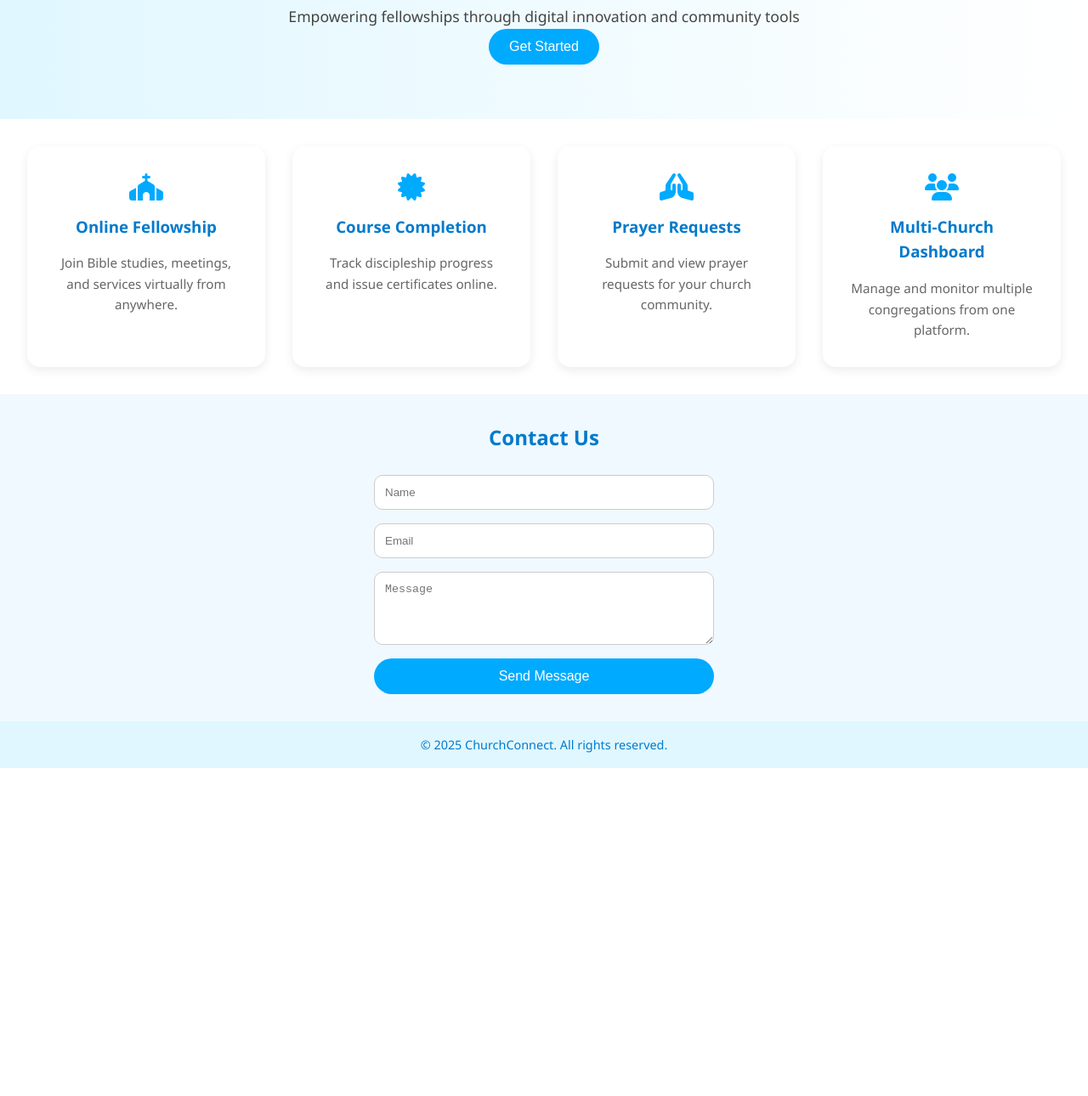
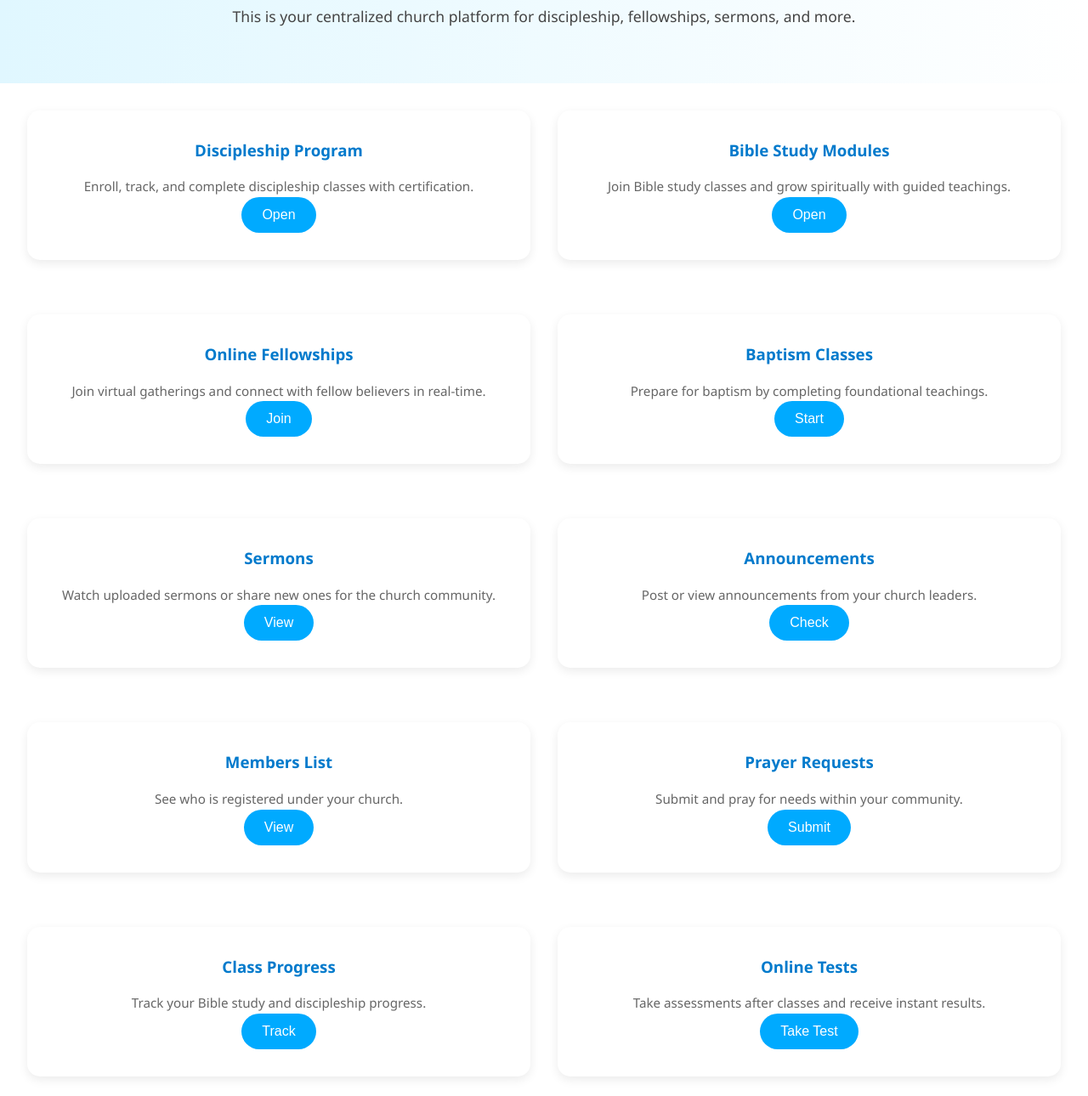
Before and after one commit to Herbie-njagi/church-platform, a plain HTML site: page index.html in a window 1280 px wide. Shown: the part 209-1499 px from the top of the page at 85% size. Before the commit the page ends 1113 px from the top, so only its background shows below. Drawn offline with Linux system fonts and the light colour scheme.

Commit message:
Update index.html

```diff
--- a/index.html
+++ b/index.html
@@ -1,67 +1,107 @@
 <!DOCTYPE html>
 <html lang="en">
-
 <head>
   <meta charset="UTF-8">
   <meta name="viewport" content="width=device-width, initial-scale=1.0">
-  <title>Church Connect</title>
+  <title>ChurchConnect Dashboard</title>
   <link rel="stylesheet" href="style.css">
-  <link rel="stylesheet" href="https://cdnjs.cloudflare.com/ajax/libs/font-awesome/6.4.0/css/all.min.css">
 </head>
-
 <body>
   <nav>
     <div class="logo">ChurchConnect</div>
     <ul>
-      <li><a href="#">Home</a></li>
-      <li><a href="#services">Services</a></li>
-      <li><a href="#contact">Contact</a></li>
+      <li><a href="#home">Home</a></li>
+      <li><a href="#programs">Programs</a></li>
+      <li><a href="#fellowships">Fellowships</a></li>
+      <li><a href="#bible-study">Bible Study</a></li>
+      <li><a href="#sermons">Sermons</a></li>
+      <li><a href="#announcements">Announcements</a></li>
+      <li><a href="#members">Members</a></li>
+      <li><a href="#prayer">Prayer Requests</a></li>
+      <li><a href="#classes">Classes</a></li>
+      <li><a href="#logout" onclick="logout()">Logout</a></li>
     </ul>
   </nav>
 
-  <section class="hero">
-    <h1>Connecting Churches with Technology</h1>
-    <p>Empowering fellowships through digital innovation and community tools</p>
-    <a href="signup.html"><button>Get Started</button></a>
-
+  <section id="home" class="hero">
+    <h1>Welcome to Your Dashboard</h1>
+    <p>This is your centralized church platform for discipleship, fellowships, sermons, and more.</p>
   </section>
 
-  <section class="cards" id="services">
+  <section id="programs" class="cards">
     <div class="card">
-      <i class="fas fa-church"></i>
-      <h3>Online Fellowship</h3>
-      <p>Join Bible studies, meetings, and services virtually from anywhere.</p>
+      <h3>Discipleship Program</h3>
+      <p>Enroll, track, and complete discipleship classes with certification.</p>
+      <a href="discipleship.html"><button>Open</button></a>
     </div>
     <div class="card">
-      <i class="fas fa-certificate"></i>
-      <h3>Course Completion</h3>
-      <p>Track discipleship progress and issue certificates online.</p>
-    </div>
-    <div class="card">
-      <i class="fas fa-praying-hands"></i>
-      <h3>Prayer Requests</h3>
-      <p>Submit and view prayer requests for your church community.</p>
-    </div>
-    <div class="card">
-      <i class="fas fa-users"></i>
-      <h3>Multi-Church Dashboard</h3>
-      <p>Manage and monitor multiple congregations from one platform.</p>
+      <h3>Bible Study Modules</h3>
+      <p>Join Bible study classes and grow spiritually with guided teachings.</p>
+      <a href="bible-study.html"><button>Open</button></a>
     </div>
   </section>
 
-  <section class="contact" id="contact">
-    <h2>Contact Us</h2>
-    <form>
-      <input type="text" placeholder="Name" required>
-      <input type="email" placeholder="Email" required>
-      <textarea rows="4" placeholder="Message"></textarea>
-      <button type="submit">Send Message</button>
-    </form>
+  <section id="fellowships" class="cards">
+    <div class="card">
+      <h3>Online Fellowships</h3>
+      <p>Join virtual gatherings and connect with fellow believers in real-time.</p>
+      <a href="fellowships.html"><button>Join</button></a>
+    </div>
+    <div class="card">
+      <h3>Baptism Classes</h3>
+      <p>Prepare for baptism by completing foundational teachings.</p>
+      <a href="baptism.html"><button>Start</button></a>
+    </div>
+  </section>
+
+  <section id="sermons" class="cards">
+    <div class="card">
+      <h3>Sermons</h3>
+      <p>Watch uploaded sermons or share new ones for the church community.</p>
+      <a href="sermons.html"><button>View</button></a>
+    </div>
+    <div class="card">
+      <h3>Announcements</h3>
+      <p>Post or view announcements from your church leaders.</p>
+      <a href="announcements.html"><button>Check</button></a>
+    </div>
+  </section>
+
+  <section id="members" class="cards">
+    <div class="card">
+      <h3>Members List</h3>
+      <p>See who is registered under your church.</p>
+      <a href="members.html"><button>View</button></a>
+    </div>
+    <div class="card">
+      <h3>Prayer Requests</h3>
+      <p>Submit and pray for needs within your community.</p>
+      <a href="prayer.html"><button>Submit</button></a>
+    </div>
+  </section>
+
+  <section id="classes" class="cards">
+    <div class="card">
+      <h3>Class Progress</h3>
+      <p>Track your Bible study and discipleship progress.</p>
+      <a href="progress.html"><button>Track</button></a>
+    </div>
+    <div class="card">
+      <h3>Online Tests</h3>
+      <p>Take assessments after classes and receive instant results.</p>
+      <a href="tests.html"><button>Take Test</button></a>
+    </div>
   </section>
 
   <footer>
-    &copy; 2025 ChurchConnect. All rights reserved.
+    <p>&copy; 2025 ChurchConnect. Empowering Faith Through Technology.</p>
   </footer>
+
+  <script>
+    function logout() {
+      localStorage.removeItem('user');
+      window.location.href = 'login.html';
+    }
+  </script>
 </body>
-
 </html>
```
